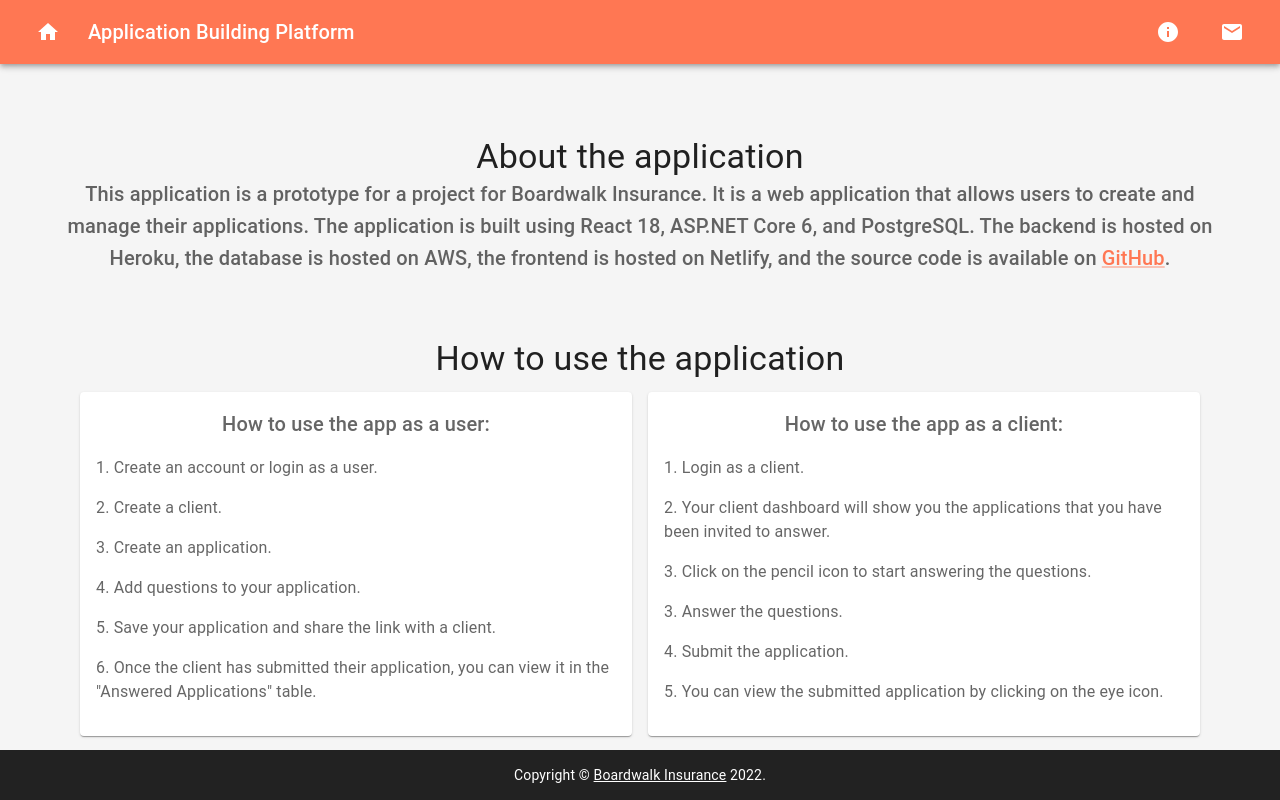
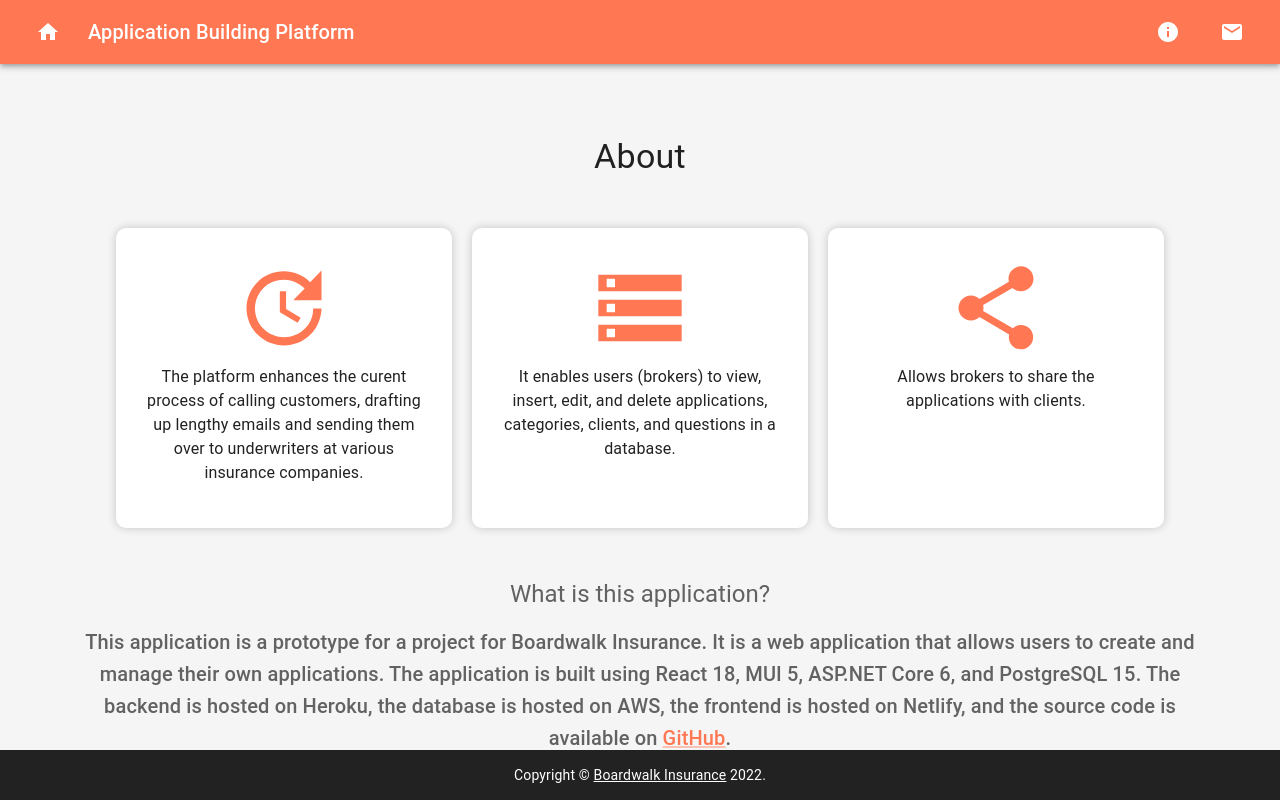
Before and after one commit to boardwalkabp/Client, a React (Create React App) app: page /about in a window 1280 px wide. Shown: the top 800 px of the page. Built offline with nearby package versions, Linux system fonts and the light colour scheme.

Commit message:
adds emailjs package and updates contact view

```diff
--- a/package.json
+++ b/package.json
@@ -3,6 +3,7 @@
   "version": "0.1.0",
   "private": true,
   "dependencies": {
+    "@emailjs/browser": "^3.10.0",
     "@emotion/react": "^11.10.4",
     "@emotion/styled": "^11.10.4",
     "@mui/icons-material": "^5.10.9",
--- a/src/components/layout/Section.js
+++ b/src/components/layout/Section.js
@@ -24,8 +24,7 @@ export default function Section() {
     {
       id: 3,
       icon: <ShareIcon sx={{ fontSize: 100 }} color="primary" />,
-      sentence:
-        "Allows brokers to share the applications with underwriters and clients.",
+      sentence: "Allows brokers to share the applications with clients.",
     },
   ];
   return (
--- a/src/hooks/useStyles.js
+++ b/src/hooks/useStyles.js
@@ -78,12 +78,17 @@ const styles = (theme) => {
       minHeight: "400px",
     },
     sectionGridItem: {
-      backgroundColor: "#f2f0f1",
+      backgroundColor: "#FFFFFF",
       textAlign: "center",
       padding: "30px",
       width: "200px",
       borderRadius: "10px",
       margin: "10px !important",
+      boxShadow: "0px 0px 10px 0px rgba(0,0,0,0.2)",
+      "&:hover": {
+        transform: "scale(1.01)",
+        transition: "transform 0.3s ease-in-out",
+      },
     },
     inputField: {
       marginBottom: "20px !important",
@@ -93,6 +98,16 @@ const styles = (theme) => {
       marginBottom: "20px",
       fontSize: "16px",
       padding: "10px",
+      borderRadius: "5px",
+      border: "1px solid #ccc",
+      "&:hover": {
+        outline: "#000000",
+        border: "1px solid #000000",
+      },
+      "&:focus": {
+        outline: "#FF7753",
+        border: "1px solid #FF7753",
+      },
     },
     footerContainer: {
       display: "flex",
@@ -100,7 +115,7 @@ const styles = (theme) => {
       miHeight: "10vh",
       padding: "20px",
       justifyContent: "center",
-      backgroundColor: "#f2f0f1",
+      backgroundColor: "#FFFFFF",
       flexDirection: "column",
     },
     footerText: {
--- a/src/views/AboutView.js
+++ b/src/views/AboutView.js
@@ -1,6 +1,7 @@
 import React from "react";
 import { Grid, Typography, Link, Box, Card, Container } from "@mui/material";
 import useStyles from "../hooks/useStyles";
+import Section from "../components/layout/Section";
 
 export default function AboutView() {
   const classes = useStyles();
@@ -16,7 +17,18 @@ export default function AboutView() {
         <Grid container spacing={6}>
           <Grid item xs={12} md={12}>
             <Typography variant="h4" className={classes.formHeading}>
-              About the application
+              About
+            </Typography>
+            <Section />
+
+            <Grid item xs={12} md={12}>
+              <Typography
+                variant="h5"
+                align="center"
+                color="text.secondary"
+                paragraph
+              >
+                What is this application?
               </Typography>
               <Typography
                 variant="h6"
@@ -25,28 +37,27 @@ export default function AboutView() {
                 paragraph
               >
                 This application is a prototype for a project for Boardwalk
-              Insurance. It is a web application that allows users to create and
-              manage their applications. The application is built using React
-              18, ASP.NET Core 6, and PostgreSQL. The backend is hosted on
-              Heroku, the database is hosted on AWS, the frontend is hosted on
-              Netlify, and the source code is available on{" "}
+                Insurance. It is a web application that allows users to create
+                and manage their own applications. The application is built
+                using React 18, MUI 5, ASP.NET Core 6, and PostgreSQL 15. The
+                backend is hosted on Heroku, the database is hosted on AWS, the
+                frontend is hosted on Netlify, and the source code is available
+                on{" "}
                 <Link href="https://github.com/orgs/boardwalkabp/repositories">
                   GitHub
                 </Link>
                 .
               </Typography>
             </Grid>
-
             <Grid item xs={12} md={12}>
-            <Box sx={{ pr: 2, pl: 2 }}>
               <Typography
-                variant="h4"
-                className={classes.formHeading}
-                gutterBottom
+                variant="h5"
+                align="center"
+                color="text.secondary"
+                paragraph
               >
-                How to use the application
+                How to use the application?
               </Typography>
-
               <Grid container spacing={2}>
                 <Grid item xs={12} sm={6}>
                   <Card
@@ -55,56 +66,38 @@ export default function AboutView() {
                       flexDirection: "column",
                       height: "100%",
                       p: 2,
+                      boxShadow: "0px 0px 10px 0px rgba(0,0,0,0.2)",
+                      borderRadius: "10px",
+                      "&:hover": {
+                        transform: "scale(1.01)",
+                        transition: "transform 0.3s ease-in-out",
+                      },
                     }}
                   >
                     <Typography
                       variant="h6"
                       align="center"
-                      color="text.secondary"
+                      color="text.primary"
                       paragraph
                     >
                       How to use the app as a user:
                     </Typography>
-                    <Typography
-                      variant="body1"
-                      color="text.secondary"
-                      paragraph
-                    >
+                    <Typography variant="body1" color="text.primary" paragraph>
                       1. Create an account or login as a user.
                     </Typography>
-                    <Typography
-                      variant="body1"
-                      color="text.secondary"
-                      paragraph
-                    >
-                      2. Create a client.
+                    <Typography variant="body1" color="text.primary" paragraph>
+                      2. Create a client, or select an existing client.
                     </Typography>
-                    <Typography
-                      variant="body1"
-                      color="text.secondary"
-                      paragraph
-                    >
+                    <Typography variant="body1" color="text.primary" paragraph>
                       3. Create an application.
                     </Typography>
-                    <Typography
-                      variant="body1"
-                      color="text.secondary"
-                      paragraph
-                    >
+                    <Typography variant="body1" color="text.primary" paragraph>
                       4. Add questions to your application.
                     </Typography>
-                    <Typography
-                      variant="body1"
-                      color="text.secondary"
-                      paragraph
-                    >
+                    <Typography variant="body1" color="text.primary" paragraph>
                       5. Save your application and share the link with a client.
                     </Typography>
-                    <Typography
-                      variant="body1"
-                      color="text.secondary"
-                      paragraph
-                    >
+                    <Typography variant="body1" color="text.primary" paragraph>
                       6. Once the client has submitted their application, you
                       can view it in the "Answered Applications" table.
                     </Typography>
@@ -117,65 +110,47 @@ export default function AboutView() {
                       flexDirection: "column",
                       height: "100%",
                       p: 2,
+                      boxShadow: "0px 0px 10px 0px rgba(0,0,0,0.2)",
+                      borderRadius: "10px",
+                      "&:hover": {
+                        transform: "scale(1.01)",
+                        transition: "transform 0.3s ease-in-out",
+                      },
                     }}
                   >
                     <Typography
                       variant="h6"
                       align="center"
-                      color="text.secondary"
+                      color="text.primary"
                       paragraph
                     >
                       How to use the app as a client:
                     </Typography>
-                    <Typography
-                      variant="body1"
-                      color="text.secondary"
-                      paragraph
-                    >
+                    <Typography variant="body1" color="text.primary" paragraph>
                       1. Login as a client.
                     </Typography>
-                    <Typography
-                      variant="body1"
-                      color="text.secondary"
-                      paragraph
-                    >
+                    <Typography variant="body1" color="text.primary" paragraph>
                       2. Your client dashboard will show you the applications
                       that you have been invited to answer.
                     </Typography>
-                    <Typography
-                      variant="body1"
-                      color="text.secondary"
-                      paragraph
-                    >
+                    <Typography variant="body1" color="text.primary" paragraph>
                       3. Click on the pencil icon to start answering the
                       questions.
                     </Typography>
-                    <Typography
-                      variant="body1"
-                      color="text.secondary"
-                      paragraph
-                    >
+                    <Typography variant="body1" color="text.primary" paragraph>
                       3. Answer the questions.
                     </Typography>
-                    <Typography
-                      variant="body1"
-                      color="text.secondary"
-                      paragraph
-                    >
+                    <Typography variant="body1" color="text.primary" paragraph>
                       4. Submit the application.
                     </Typography>
-                    <Typography
-                      variant="body1"
-                      color="text.secondary"
-                      paragraph
-                    >
+                    <Typography variant="body1" color="text.primary" paragraph>
                       5. You can view the submitted application by clicking on
                       the eye icon.
                     </Typography>
                   </Card>
                 </Grid>
               </Grid>
-            </Box>
+            </Grid>
           </Grid>
         </Grid>
       </Box>
--- a/src/views/ContactView.js
+++ b/src/views/ContactView.js
@@ -1,37 +1,110 @@
-import React, { useState } from "react";
+import React, { useState, useRef } from "react";
 import {
   Box,
   Typography,
   TextField,
   TextareaAutosize,
   Button,
+  Card,
+  Alert,
 } from "@mui/material";
 import useStyles from "../hooks/useStyles";
+import SendIcon from "@mui/icons-material/Send";
+import emailjs from "@emailjs/browser";
 
 export default function ContactView() {
   const [email, setEmail] = useState("");
   const [firstName, setFirstName] = useState("");
   const [subject, setSubject] = useState("");
   const [message, setMessage] = useState("");
+  const [isSent, setIsSent] = useState(false);
   const classes = useStyles();
+  const form = useRef();
+
+  const validate = () => {
+    const re = /\S+@\S+\.\S+/;
+    if (!re.test(email)) {
+      return false;
+    }
+    if (firstName.length < 2) {
+      return false;
+    }
+    if (subject.length < 2) {
+      return false;
+    }
+    if (message.length < 2) {
+      return false;
+    }
+    return true;
+  };
 
   const submitForm = (e) => {
     e.preventDefault();
-    // console.log({ email, firstName, subject, message });
-    // TODO: Send form data to an email address
+    console.log({ email, firstName, subject, message });
+
+    emailjs
+      .sendForm(
+        "service_5ujmx8v",
+        "template_nrynkjp",
+        form.current,
+        "_ERbwv_HXm2Zj0LFt"
+      )
+      .then((result) => {
+        console.log(result.text);
+        setIsSent(true);
+        setEmail("");
+        setFirstName("");
+        setSubject("");
+        setMessage("");
+      })
+      .catch((error) => {
+        console.log(error.text);
+      });
   };
 
   return (
     <Box>
       <Typography variant="h4" className={classes.formHeading}>
-        Contact Us
+        Contact us
       </Typography>
+      <br />
+
+      <Typography variant="h6" align="center" color="text.secondary" paragraph>
+        If you have any questions or concerns, please use the form below to send
+        us a message.
+      </Typography>
+
       <Box className={classes.formContainer}>
+        <Card
+          sx={{
+            display: "flex",
+            flexDirection: "column",
+            height: "100%",
+            p: 2,
+            boxShadow: "0px 0px 10px 0px rgba(0,0,0,0.2)",
+            borderRadius: "10px",
+            "&:hover": {
+              transform: "scale(1.01)",
+              transition: "transform 0.3s ease-in-out",
+            },
+          }}
+        >
+          {isSent && (
+            <Alert
+              severity="success"
+              onClose={() => {
+                setIsSent(false);
+              }}
+            >
+              Message sent successfully!
+            </Alert>
+          )}
           <Box
             className={classes.form}
             component="form"
             noValidate
             autoComplete="off"
+            ref={form}
           >
             <TextField
               label="Full Name"
@@ -40,6 +113,7 @@ export default function ContactView() {
               className={classes.inputField}
               value={firstName}
               onChange={(e) => setFirstName(e.target.value)}
+              required
             />
 
             <TextField
@@ -49,6 +123,7 @@ export default function ContactView() {
               className={classes.inputField}
               value={email}
               onChange={(e) => setEmail(e.target.value)}
+              required
             />
 
             <TextField
@@ -58,6 +133,7 @@ export default function ContactView() {
               className={classes.inputField}
               value={subject}
               onChange={(e) => setSubject(e.target.value)}
+              required
             />
 
             <TextareaAutosize
@@ -68,18 +144,24 @@ export default function ContactView() {
               spellCheck
               value={message}
               onChange={(e) => setMessage(e.target.value)}
+              required
             />
 
             <Button
               variant="contained"
+              startIcon={<SendIcon />}
               type="submit"
               color="primary"
-            sx={{ width: "200px", fontSize: "16px" }}
               onClick={submitForm}
+              fullWidth
+              disabled={
+                !email || !firstName || !subject || !message || !validate()
+              }
             >
-            Submit
+              Send
             </Button>
           </Box>
+        </Card>
       </Box>
     </Box>
   );
--- a/src/views/HomeView.js
+++ b/src/views/HomeView.js
@@ -2,7 +2,9 @@ import React from "react";
 import { Stack, Typography, Container } from "@mui/material";
 import UserLogin from "../components/auth/UserLogin";
 import ClientLogin from "../components/auth/ClientLogin";
-import Section from "../components/layout/Section";
+// import Section from "../components/layout/Section";
+import AboutView from "./AboutView";
+import ContactView from "./ContactView";
 
 export default function HomeView() {
   return (
@@ -26,9 +28,8 @@ export default function HomeView() {
         <ClientLogin />
       </Stack>
 
-      <Stack direction="row" spacing={2} justifyContent="center">
-        <Section />
-      </Stack>
+      <AboutView />
+      <ContactView />
     </Container>
   );
 }
```
Also changed, not shown: 1 other file (tests, documents, lock files or other folders). Lines whose indentation alone changed are shown as unchanged.
